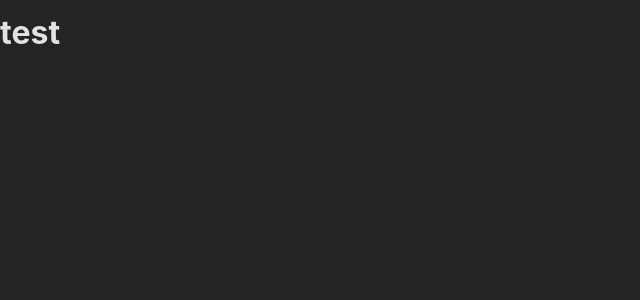
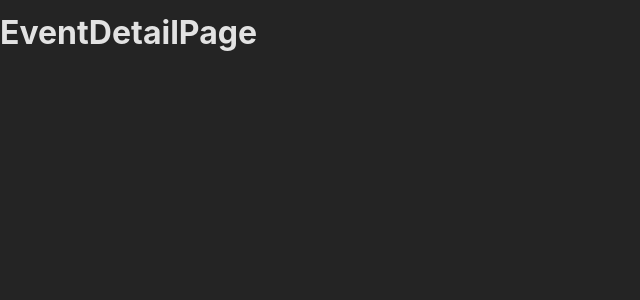
Before and after one commit to mario505/router2, a React (Vite) app: page /events/1 in a window 1280 px wide. Shown: the top 300 px of the page, without its empty margins (0-640 px from the left). Built offline with nearby package versions, Linux system fonts and the light colour scheme.

Commit message:
install react-router, create pages folder and Home,Events,EditEvent, NewEvent and EventDetails pages(as jsx). Added basic routing on App.jsx

```diff
--- a/package.json
+++ b/package.json
@@ -11,7 +11,8 @@
   },
   "dependencies": {
     "react": "^19.2.8",
-    "react-dom": "^19.2.8"
+    "react-dom": "^19.2.8",
+    "react-router-dom": "^7.11.0"
   },
   "devDependencies": {
     "@eslint/js": "^10.0.1",
--- a/src/App.jsx
+++ b/src/App.jsx
@@ -20,10 +20,23 @@
 // 7. Output the ID of the selected event on the EventDetailPage
 // BONUS: Add another (nested) layout route that adds the <EventNavigation> component above all /events... page components
 
+import { RouterProvider, createBrowserRouter } from "react-router-dom";
+import Homepage from "./pages/Home";
+import EventsPage from "./pages/Events";
+import EventDetailPage from "./pages/EventDetail";
+import NewEventPage from "./pages/NewEvent";
+import EditEventPage from "./pages/EditEvent";
+
+const router = createBrowserRouter([
+  { path: "/", element: <Homepage /> },
+  { path: "/events", element: <EventsPage /> },
+  { path: "/events/:eventId", element: <EventDetailPage /> },
+  { path: "/events/new", element: <NewEventPage /> },
+  { path: "/events/:eventId/edit", element: <EditEventPage /> },
+]);
+
 function App() {
-  return <div>
-    <h1>test</h1>
-  </div>;
+  return <RouterProvider router={router}></RouterProvider>;
 }
 
 export default App;
--- /dev/null
+++ b/src/pages/EditEvent.jsx
@@ -0,0 +1,5 @@
+function EditEventPage() {
+  return <h1>EditEventPage</h1>;
+}
+
+export default EditEventPage;
--- /dev/null
+++ b/src/pages/EventDetail.jsx
@@ -0,0 +1,5 @@
+function EventDetailPage() {
+  return <h1>EventDetailPage</h1>;
+}
+
+export default EventDetailPage;
--- /dev/null
+++ b/src/pages/Events.jsx
@@ -0,0 +1,5 @@
+function EventsPage() {
+  return <h1>EventsPage</h1>;
+}
+
+export default EventsPage;
--- /dev/null
+++ b/src/pages/Home.jsx
@@ -0,0 +1,5 @@
+function Homepage() {
+  return <h1>HomePage</h1>;
+}
+
+export default Homepage;
--- /dev/null
+++ b/src/pages/NewEvent.jsx
@@ -0,0 +1,5 @@
+function NewEventPage() {
+  return <h1>NewEventPage</h1>;
+}
+
+export default NewEventPage;
```
Also changed, not shown: 1 other file (tests, documents, lock files or other folders).
